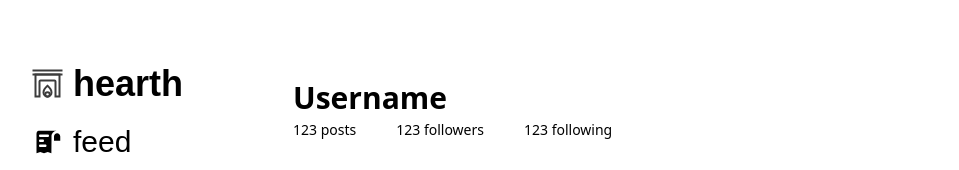
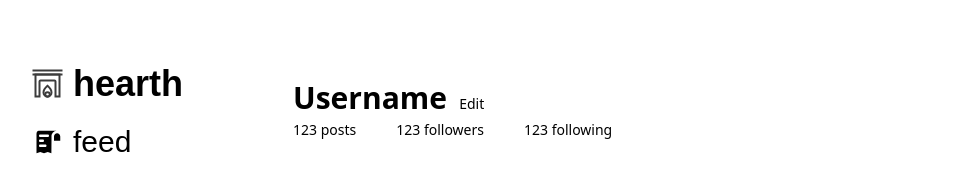
Before and after one commit to edis0n-zhang/corner, a SvelteKit app: page /profile in a window 1280 px wide. Shown: the top 170 px of the page, without its empty margins (27-986 px from the left). Built offline with nearby package versions, Linux system fonts and the light colour scheme.

Commit message:
added edit button in profile

```diff
--- a/src/routes/profile/+page.svelte
+++ b/src/routes/profile/+page.svelte
@@ -5,8 +5,15 @@
 <div class="flex justify-center h-screen">
   <div class="w-1/2 fixed font-monsterrat">
 
-    <div class="font-semibold mt-20 text-3xl">
-      Username
+    <div class="mt-20">
+      <span class="font-semibold text-3xl mr-2">
+        Username
+      </span>
+      <span>
+        <button class="text-sm">
+          Edit
+        </button>
+      </span>
     </div>
 
     <div class="flex flex-row mt-1 text-sm">
@@ -33,7 +40,7 @@
       </button>
       <button
           class="text-gray-500 hover:bg-gray-200 text-sm"
-          on:click={() => displayedContent = "liked"}>
+          on:click={() => displayedContent = "like"}>
           Liked
       </button>
       <hr>
```
